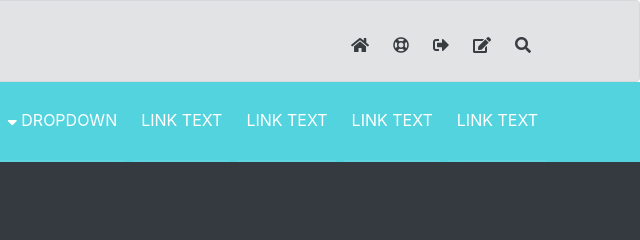
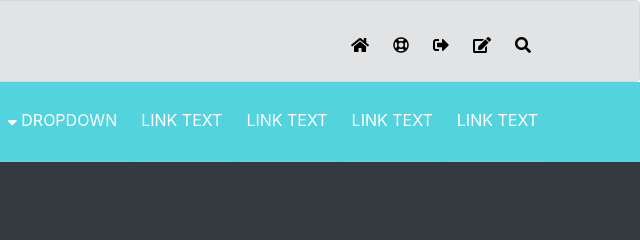
Before and after one commit to palaogluserdest/trealop, a plain HTML site: page index.html in a window 1280 px wide. Shown: the top 240 px of the page, 640-1280 px from the left. Drawn offline with nearby package versions, Linux system fonts and the light colour scheme; a web font is replaced by a local one.

Commit message:
Ufak düzeltmeler yapıldı

```diff
--- a/index.html
+++ b/index.html
@@ -21,11 +21,11 @@
             <div class="col-2 ml-0 pl-0"><span><i class="fas fa-envelope"></i></span> info@domain.com</div>
             <div class="col-4"></div>
             <div class="col-4 d-flex justify-content-end">
-                <i class="fas fa-home mr-4"></i>
-                <i class="far fa-life-ring mr-4"> </i>
-                <i class="fas fa-sign-out-alt mr-4"></i>
-                <i class="fas fa-edit mr-4"></i>
-                <i class="fas fa-search mr-4"></i>
+                <a href="#" class="nav-icons"><i class="fas fa-home mr-4"></i></a>
+                <a href="#" class="nav-icons"><i class="far fa-life-ring mr-4"> </i></a>
+                <a href="#" class="nav-icons"><i class="fas fa-sign-out-alt mr-4"></i></a>
+                <a href="#" class="nav-icons"><i class="fas fa-edit mr-4"></i></a>
+                <a href="#" class="nav-icons"><i class="fas fa-search mr-4"></i></a>
             </div>
         </div>
     </div>
--- a/style.css
+++ b/style.css
@@ -36,6 +36,16 @@
 .navbar a:hover{
     background-color: rgba(0,0,0,0.25);
     border-bottom: 2px solid #fff;
+}
+
+.nav-icons{
+    text-decoration: none;
+    color: #000;
+}
+
+.nav-icons:hover{
+    text-decoration: none;
+    color: #393939;
 }
 
 
```
